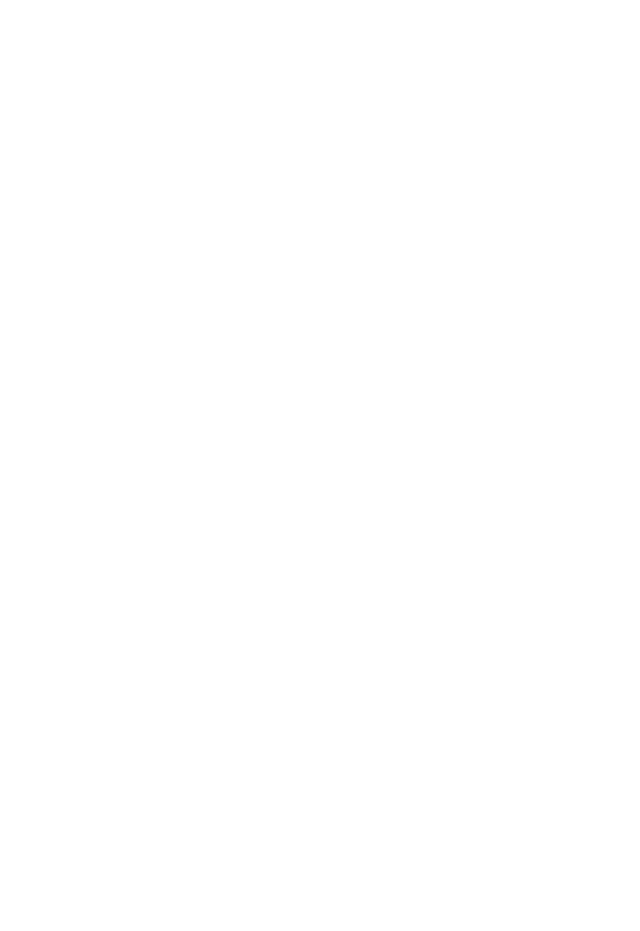
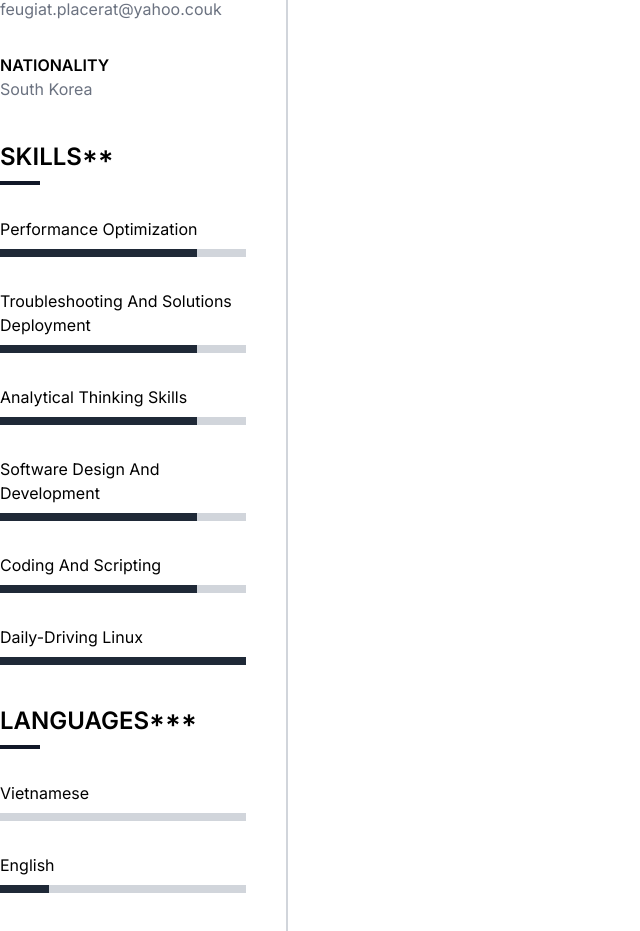
Before and after one commit to thuyencode/cv-application-the-odin-project, a React (Vite) app: page / in a window 1280 px wide. Shown: the part 573-1504 px from the top of the page, without its empty margins (0-640 px from the left). Before the commit the page ends 800 px from the top, so only its background shows below. Built offline with nearby package versions, Linux system fonts and the light colour scheme.

Commit message:
Finish the sidebar

```diff
--- a/src/App.tsx
+++ b/src/App.tsx
@@ -1,5 +1,13 @@
 import Header from './components/Header'
+import Sidebar from './components/Sidebar'
 
-export default function App() {
-  return <Header />
+function App() {
+  return (
+    <>
+      <Header />
+      <Sidebar />
+    </>
+  )
 }
+
+export default App
--- /dev/null
+++ b/src/components/GroupInfo.tsx
@@ -0,0 +1,19 @@
+import { ReactNode } from 'react'
+import Title from './Title'
+
+function GroupInfo({
+  title,
+  children
+}: {
+  title: string
+  children: ReactNode
+}) {
+  return (
+    <div className='space-y-8'>
+      <Title title={title} />
+      {children}
+    </div>
+  )
+}
+
+export default GroupInfo
--- /dev/null
+++ b/src/components/Info.tsx
@@ -0,0 +1,45 @@
+import { ReactNode } from 'react'
+
+const PERCENTAGES = {
+  0: 'w-0',
+  20: 'w-1/5',
+  40: 'w-2/5',
+  60: 'w-3/5',
+  80: 'w-4/5',
+  100: 'w-full'
+} as const
+
+type InfoProps =
+  | {
+      title: string
+      percentage: keyof typeof PERCENTAGES
+      children?: never
+    }
+  | {
+      title: string
+      percentage?: never
+      children: ReactNode
+    }
+
+function Info({ title, children, percentage }: InfoProps) {
+  return (
+    <div>
+      {percentage !== undefined ? (
+        <p className='capitalize'>{title}</p>
+      ) : (
+        <>
+          <p className='font-semibold uppercase'>{title}</p>
+          <p className='text-gray-500'>{children}</p>
+        </>
+      )}
+
+      {percentage !== undefined ? (
+        <div className='mt-2 h-2 bg-gray-300'>
+          <div className={`${PERCENTAGES[percentage]} h-full bg-gray-800`} />
+        </div>
+      ) : null}
+    </div>
+  )
+}
+
+export default Info
--- /dev/null
+++ b/src/components/Sidebar.tsx
@@ -0,0 +1,37 @@
+import GroupInfo from './GroupInfo'
+import Info from './Info'
+
+function Sidebar() {
+  return (
+    <section className='w-1/5 min-w-72 space-y-10 border-r-2 border-r-gray-300 py-10 pr-10'>
+      {/* Dummy data created by https://generatedata.com */}
+      <GroupInfo title='Details*'>
+        <Info title='Address'>P.O. Box 325, 6219 Sagittis Avenue</Info>
+        <Info title='Phone'>1-528-589-4226</Info>
+        <Info title='Email'>feugiat.placerat@yahoo.couk</Info>
+        <Info title='Nationality'>South Korea</Info>
+      </GroupInfo>
+
+      {/* Nothing here is representing my real actual skills */}
+      <GroupInfo title='Skills**'>
+        <Info title='Performance optimization' percentage={80} />
+        <Info
+          title='Troubleshooting and solutions deployment'
+          percentage={80}
+        />
+        <Info title='Analytical thinking skills' percentage={80} />
+        <Info title='Software design and development' percentage={80} />
+        <Info title='Coding and scripting' percentage={80} />
+        <Info title='Daily-driving Linux' percentage={100} />
+      </GroupInfo>
+
+      {/* Nothing here is representing my real actual skills */}
+      <GroupInfo title='Languages***'>
+        <Info title='Vietnamese' percentage={0} />
+        <Info title='English' percentage={20} />
+      </GroupInfo>
+    </section>
+  )
+}
+
+export default Sidebar
--- /dev/null
+++ b/src/components/Title.tsx
@@ -0,0 +1,10 @@
+function Title({ title }: { title: string }) {
+  return (
+    <div>
+      <h3 className='uppercase'>{title}</h3>
+      <div className='mt-2 h-1 w-10 bg-gray-900' />
+    </div>
+  )
+}
+
+export default Title
--- a/src/index.css
+++ b/src/index.css
@@ -7,12 +7,12 @@
     @apply text-6xl font-semibold;
   }
   h2 {
-    @apply text-5xl font-semibold;
+    @apply text-4xl font-semibold;
   }
   h3 {
-    @apply text-4xl font-semibold;
+    @apply text-2xl font-semibold;
   }
   p {
-    @apply text-lg;
+    @apply text-base;
   }
 }
```
Also changed, not shown: berlin-resume-templates.avif (deleted), berlin-resume-templates.png (added).
